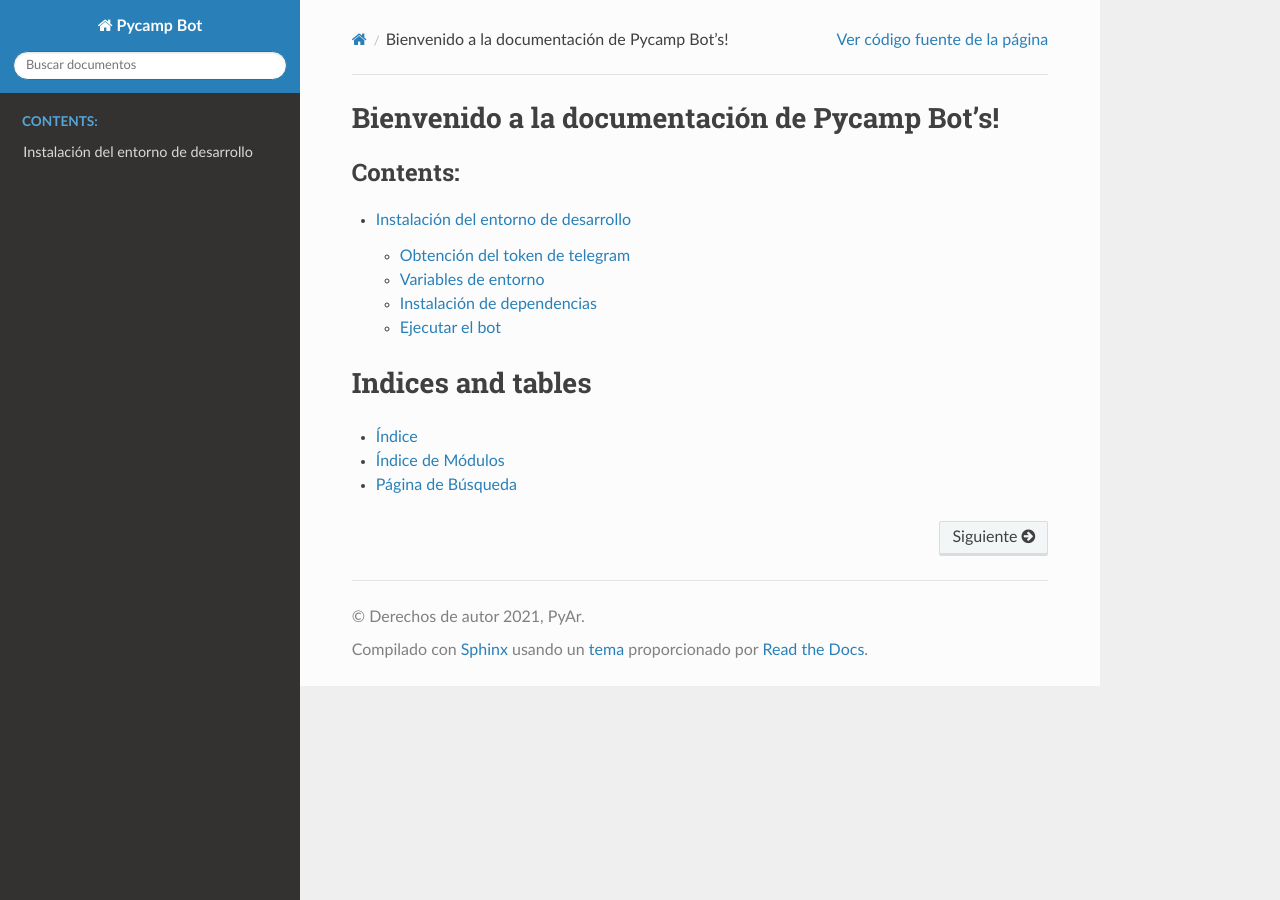
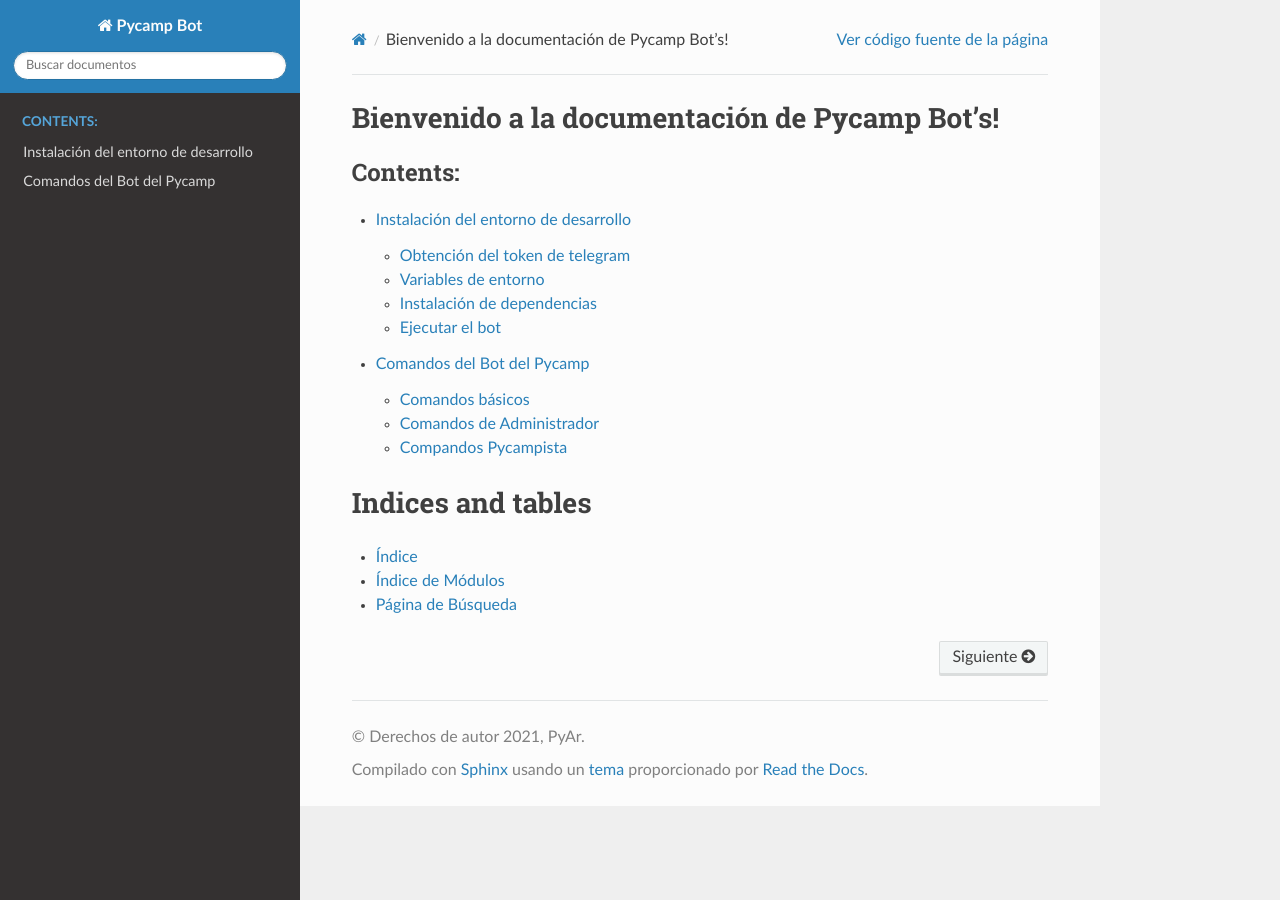
Before and after one commit to PyAr/PyCamp_Bot, a Sphinx documentation site: the page built from docs/index.rst, in a window 1280 px wide. Built offline with Sphinx 7.4.7 and the Read the Docs theme 2.0.0, drawn with Linux system fonts in a browser that asks for light colours; some of the changed lines change nothing that is shown.

Commit message:
26 Agregar documentación con Sphinx
- Se el rst de comandso bot
- Se agrego el misimo al index

```diff
--- /dev/null
+++ b/docs/comandos_bot.rst
@@ -0,0 +1,26 @@
+Comandos del Bot del Pycamp
+===========================
+
+Comandos básicos
+----------------
+- ``/start``: Sirve para comenzar la interacción con el bot
+
+Comandos de Administrador
+-------------------------
+- ``/su <password>``: Reclama permisos de admin, la contraseña es la usada en la variable de entorno ``PYCAMP_BOT_MASTER_KEY``.
+- ``/agregar_pycamp <pycamp_name>``: Crea el PyCamp en la DB.
+- ``/activar_pycamp <pycamp_name>``: Activa un Pycamp.
+- ``/empezar_pycamp``: Setea la fecha de inicio del pycamp activo.
+- ``/empezar_carga_proyectos``: Habilita la carga de los proyectos. En este punto los pycampistas pueden cargar sus proyectos, enviandole al bot el comando ``/cargar_proyecto``.
+- ``/terminar_carga_proyectos``: Termina carga proyectos.
+- ``/empezar_votacion``: Activa la votacion (a partir de ahora los pycampistas pueden votar con ``/votar``).
+- ``/terminar_votacion``: Termina la votacion.
+- ``/cronogramear``: Pregunta los dias y slot por día para poder crear el cronograma.
+- ``/cambiar_slot``: Toma un nombre de projecto y un slot; y te cambia ese projecto a ese slot.
+
+
+Compandos Pycampista
+--------------------
+- ``/cargar_proyecto``: Carga un proyecto (si está habilitada la carga).
+- ``/votar``: Envia opciones para votar (si está habilitada la votacion).
+- ``/ver_cronograma``: Te muestra el cronograma!.
--- a/docs/index.rst
+++ b/docs/index.rst
@@ -11,6 +11,7 @@
    :caption: Contents:
 
    instalacion_entorno
+   comandos_bot
 
 Indices and tables
 ==================
```
